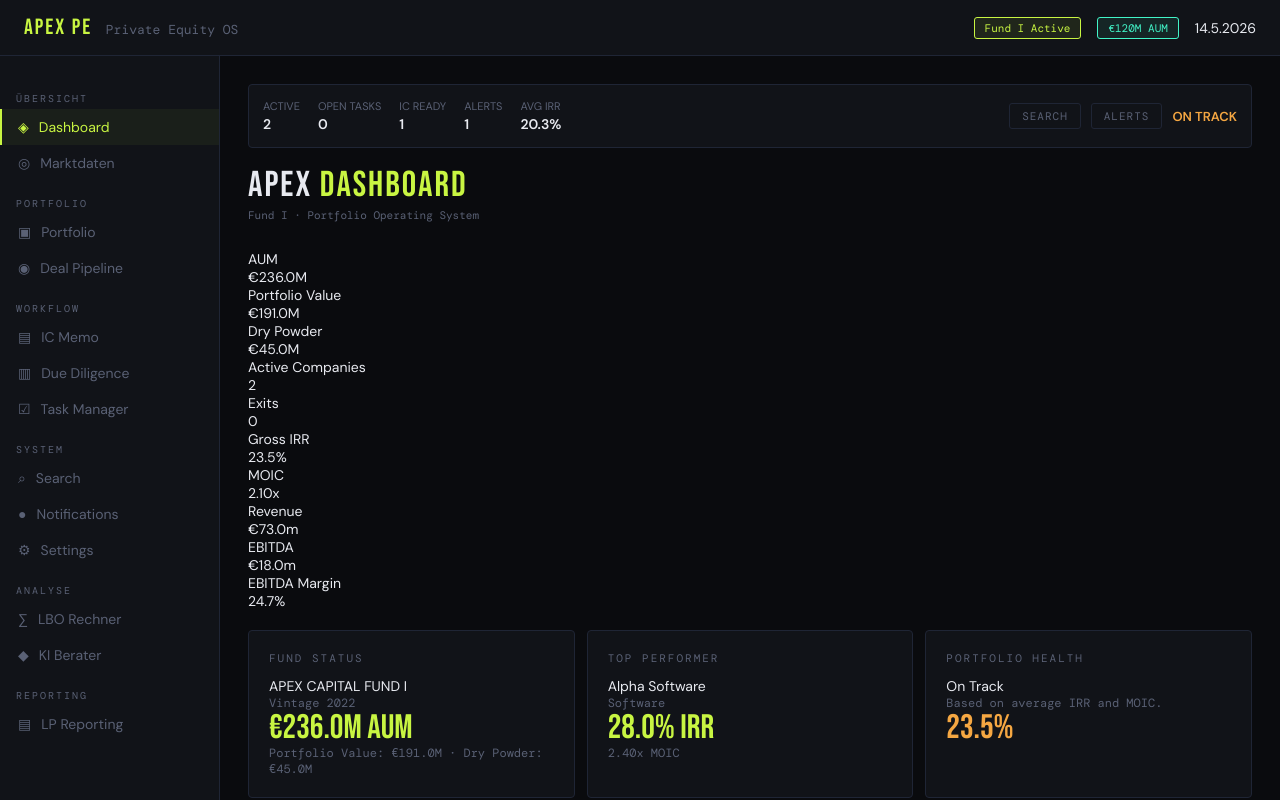
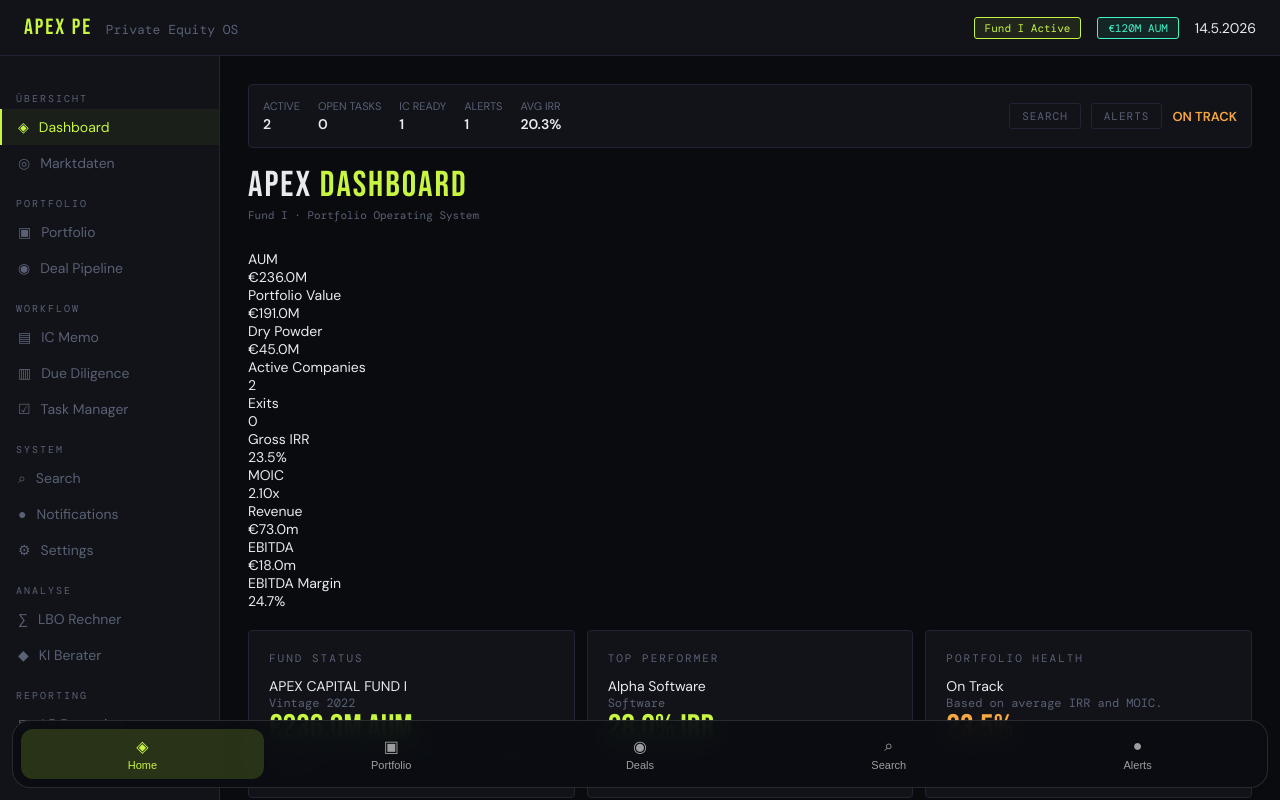
Before and after one commit to somatic3000-dev/apex-pe-app, a React (Vite) app: page / in a window 1280 px wide. Shown: the top 800 px of the page. Built offline with nearby package versions, Linux system fonts and the light colour scheme; a web font is replaced by a local one.

Commit message:
App.jsx aktualisieren

```diff
--- a/src/App.jsx
+++ b/src/App.jsx
@@ -1,5 +1,3 @@
-// src/App.jsx
-
 import { useEffect, useState } from "react";
 
 import {
@@ -22,244 +20,101 @@ import TaskManager from "./pages/TaskManager";
 import Notifications from "./pages/Notifications";
 import Search from "./pages/Search";
 import Settings from "./pages/Settings";
-
 import CommandBar from "./components/CommandBar";
 
-const loadSaved = (
-  key,
-  fallback
-) => {
+const loadSaved = (key, fallback) => {
   try {
-    const raw =
-      localStorage.getItem(key);
-
-    return raw
-      ? JSON.parse(raw)
-      : fallback;
+    const raw = localStorage.getItem(key);
+    return raw ? JSON.parse(raw) : fallback;
   } catch {
     return fallback;
   }
 };
 
+const mobileNav = [
+  { id: "dashboard", label: "Home", icon: "◈" },
+  { id: "portfolio", label: "Portfolio", icon: "▣" },
+  { id: "pipeline", label: "Deals", icon: "◉" },
+  { id: "search", label: "Search", icon: "⌕" },
+  { id: "notifications", label: "Alerts", icon: "●" },
+];
+
 export default function App() {
-  const [page, setPage] =
-    useState("dashboard");
+  const [page, setPage] = useState("dashboard");
+  const [fund] = useState(initialFund);
 
-  const [fund] =
-    useState(initialFund);
-
-  const [portfolio, setPortfolio] =
-    useState(() =>
-      loadSaved(
-        "apex_portfolio",
-        initialPortfolio
-      )
+  const [portfolio, setPortfolio] = useState(() =>
+    loadSaved("apex_portfolio", initialPortfolio)
   );
 
-  const [deals, setDeals] =
-    useState(() =>
-      loadSaved(
-        "apex_deals",
-        initialDeals
-      )
+  const [deals, setDeals] = useState(() =>
+    loadSaved("apex_deals", initialDeals)
   );
 
-  const [tasks, setTasks] =
-    useState(() =>
-      loadSaved(
-        "apex_tasks",
-        []
-      )
-    );
+  const [tasks, setTasks] = useState(() => loadSaved("apex_tasks", []));
 
-  const [
-    finnhubKey,
-    setFinnhubKey,
-  ] = useState(
-    () =>
-      localStorage.getItem(
-        "apex_finnhub_key"
-      ) || ""
+  const [finnhubKey, setFinnhubKey] = useState(
+    () => localStorage.getItem("apex_finnhub_key") || ""
   );
 
   useEffect(() => {
-    localStorage.setItem(
-      "apex_portfolio",
-      JSON.stringify(
-        portfolio
-      )
-    );
+    localStorage.setItem("apex_portfolio", JSON.stringify(portfolio));
   }, [portfolio]);
 
   useEffect(() => {
-    localStorage.setItem(
-      "apex_deals",
-      JSON.stringify(deals)
-    );
+    localStorage.setItem("apex_deals", JSON.stringify(deals));
   }, [deals]);
 
   useEffect(() => {
-    localStorage.setItem(
-      "apex_tasks",
-      JSON.stringify(tasks)
-    );
+    localStorage.setItem("apex_tasks", JSON.stringify(tasks));
   }, [tasks]);
 
   useEffect(() => {
-    localStorage.setItem(
-      "apex_finnhub_key",
-      finnhubKey
-    );
+    localStorage.setItem("apex_finnhub_key", finnhubKey);
   }, [finnhubKey]);
 
-  const resetPortfolio =
-    () => {
-      if (
-        confirm(
-          "Portfolio auf Beispieldaten zurücksetzen?"
-        )
-      ) {
-        setPortfolio(
-          initialPortfolio
-        );
+  const resetPortfolio = () => {
+    if (confirm("Portfolio auf Beispieldaten zurücksetzen?")) {
+      setPortfolio(initialPortfolio);
     }
   };
 
-  const sections =
-    NAV.reduce(
-      (acc, item) => {
-        if (
-          !acc[
-            item.section
-          ]
-        ) {
-          acc[
-            item.section
-          ] = [];
-        }
-
-        acc[
-          item.section
-        ].push(item);
-
+  const sections = NAV.reduce((acc, item) => {
+    if (!acc[item.section]) acc[item.section] = [];
+    acc[item.section].push(item);
     return acc;
-      },
-      {}
-    );
+  }, {});
 
   function renderPage() {
     return {
-      dashboard: (
-        <Dashboard
-          fund={fund}
-          portfolio={
-            portfolio
-          }
-          quotes={{}}
+      dashboard: <Dashboard fund={fund} portfolio={portfolio} quotes={{}} />,
+      markt: (
+        <MarketData
+          finnhubKey={finnhubKey}
+          setFinnhubKey={setFinnhubKey}
         />
       ),
-
-      markt: (
-        <MarketData
-          finnhubKey={
-            finnhubKey
-          }
-          setFinnhubKey={
-            setFinnhubKey
-          }
+      portfolio: (
+        <Portfolio
+          portfolio={portfolio}
+          setPortfolio={setPortfolio}
+          resetPortfolio={resetPortfolio}
         />
       ),
-
-      portfolio: (
-        <Portfolio
-          portfolio={
-            portfolio
-          }
-          setPortfolio={
-            setPortfolio
-          }
-          resetPortfolio={
-            resetPortfolio
-          }
-        />
+      pipeline: <DealPipeline deals={deals} setDeals={setDeals} />,
+      lbo: <LBOCalculator />,
+      ai: <AIAdvisor portfolio={portfolio} deals={deals} />,
+      ic: <ICMemo deals={deals} />,
+      dd: <DueDiligence deals={deals} />,
+      tasks: (
+        <TaskManager deals={deals} tasks={tasks} setTasks={setTasks} />
       ),
-
-      pipeline: (
-        <DealPipeline
-          deals={deals}
-          setDeals={
-            setDeals
-          }
-        />
+      search: <Search portfolio={portfolio} deals={deals} tasks={tasks} />,
+      notifications: (
+        <Notifications portfolio={portfolio} deals={deals} tasks={tasks} />
       ),
-
-      lbo: (
-        <LBOCalculator />
-      ),
-
-      ai: (
-        <AIAdvisor
-          portfolio={
-            portfolio
-          }
-          deals={deals}
-        />
-      ),
-
-      ic: (
-        <ICMemo
-          deals={deals}
-        />
-      ),
-
-      dd: (
-        <DueDiligence
-          deals={deals}
-        />
-      ),
-
-      tasks: (
-        <TaskManager
-          deals={deals}
-          tasks={tasks}
-          setTasks={
-            setTasks
-          }
-        />
-      ),
-
-      search: (
-        <Search
-          portfolio={
-            portfolio
-          }
-          deals={deals}
-          tasks={tasks}
-        />
-      ),
-
-      notifications: (
-        <Notifications
-          portfolio={
-            portfolio
-          }
-          deals={deals}
-          tasks={tasks}
-        />
-      ),
-
-      reporting: (
-        <Reporting
-          portfolio={
-            portfolio
-          }
-          fund={fund}
-        />
-      ),
-
-      settings: (
-        <Settings />
-      ),
+      reporting: <Reporting portfolio={portfolio} fund={fund} />,
+      settings: <Settings />,
     }[page];
   }
 
@@ -267,87 +122,40 @@ export default function App() {
     <div className="app">
       <header className="topbar">
         <div className="topbar-logo">
-          APEX PE{" "}
-          <span>
-            Private Equity
-            OS
-          </span>
+          APEX PE <span>Private Equity OS</span>
         </div>
 
-        <span className="badge badge-green">
-          Fund I Active
+        <span className="badge badge-green">Fund I Active</span>
+
+        <span className="badge badge-blue">
+          €{fund.aum || fund.commitments || 0}M AUM
         </span>
 
-        <span className="badge badge-blue">
-          €
-          {fund.aum ||
-            fund.commitments ||
-            0}
-          M AUM
-        </span>
-
-        <span className="date">
-          {new Date().toLocaleDateString(
-            "de-DE"
-          )}
-        </span>
+        <span className="date">{new Date().toLocaleDateString("de-DE")}</span>
       </header>
 
       <nav className="sidebar">
-        {Object.entries(
-          sections
-        ).map(
-          ([
-            section,
-            items,
-          ]) => (
+        {Object.entries(sections).map(([section, items]) => (
+          <div key={section}>
+            <div className="nav-section">{section}</div>
+
+            {items.map((item) => (
               <div
-              key={section}
+                key={item.id}
+                className={`nav-item ${page === item.id ? "active" : ""}`}
+                onClick={() => setPage(item.id)}
               >
-              <div className="nav-section">
-                {section}
+                <span className="nav-icon">{item.icon}</span>
+                {item.label}
               </div>
-
-              {items.map(
-                (item) => (
-                  <div
-                    key={
-                      item.id
-                    }
-                    className={`nav-item ${
-                      page ===
-                      item.id
-                        ? "active"
-                        : ""
-                    }`}
-                    onClick={() =>
-                      setPage(
-                        item.id
-                      )
-                    }
-                  >
-                    <span className="nav-icon">
-                      {
-                        item.icon
-                      }
-                    </span>
-
-                    {
-                      item.label
-                    }
+            ))}
           </div>
-                )
-              )}
-            </div>
-          )
-        )}
+        ))}
       </nav>
 
       <main className="main">
         <CommandBar
-          portfolio={
-            portfolio
-          }
+          portfolio={portfolio}
           deals={deals}
           tasks={tasks}
           setPage={setPage}
@@ -355,6 +163,47 @@ export default function App() {
 
         {renderPage()}
       </main>
+
+      <nav
+        className="mobile-nav"
+        style={{
+          position: "fixed",
+          left: 12,
+          right: 12,
+          bottom: 12,
+          zIndex: 999,
+          display: "grid",
+          gridTemplateColumns: "repeat(5, 1fr)",
+          gap: 6,
+          padding: 8,
+          borderRadius: 18,
+          background: "rgba(10,12,18,0.92)",
+          border: "1px solid rgba(255,255,255,0.12)",
+          backdropFilter: "blur(12px)",
+        }}
+      >
+        {mobileNav.map((item) => (
+          <button
+            key={item.id}
+            onClick={() => setPage(item.id)}
+            style={{
+              border: "none",
+              borderRadius: 12,
+              padding: "8px 4px",
+              background:
+                page === item.id ? "rgba(201,255,59,0.16)" : "transparent",
+              color:
+                page === item.id ? "var(--accent)" : "rgba(255,255,255,0.6)",
+              fontSize: 11,
+              display: "grid",
+              gap: 3,
+            }}
+          >
+            <span style={{ fontSize: 16 }}>{item.icon}</span>
+            {item.label}
+          </button>
+        ))}
+      </nav>
     </div>
   );
 }
```
Lines whose indentation alone changed are shown as unchanged.
